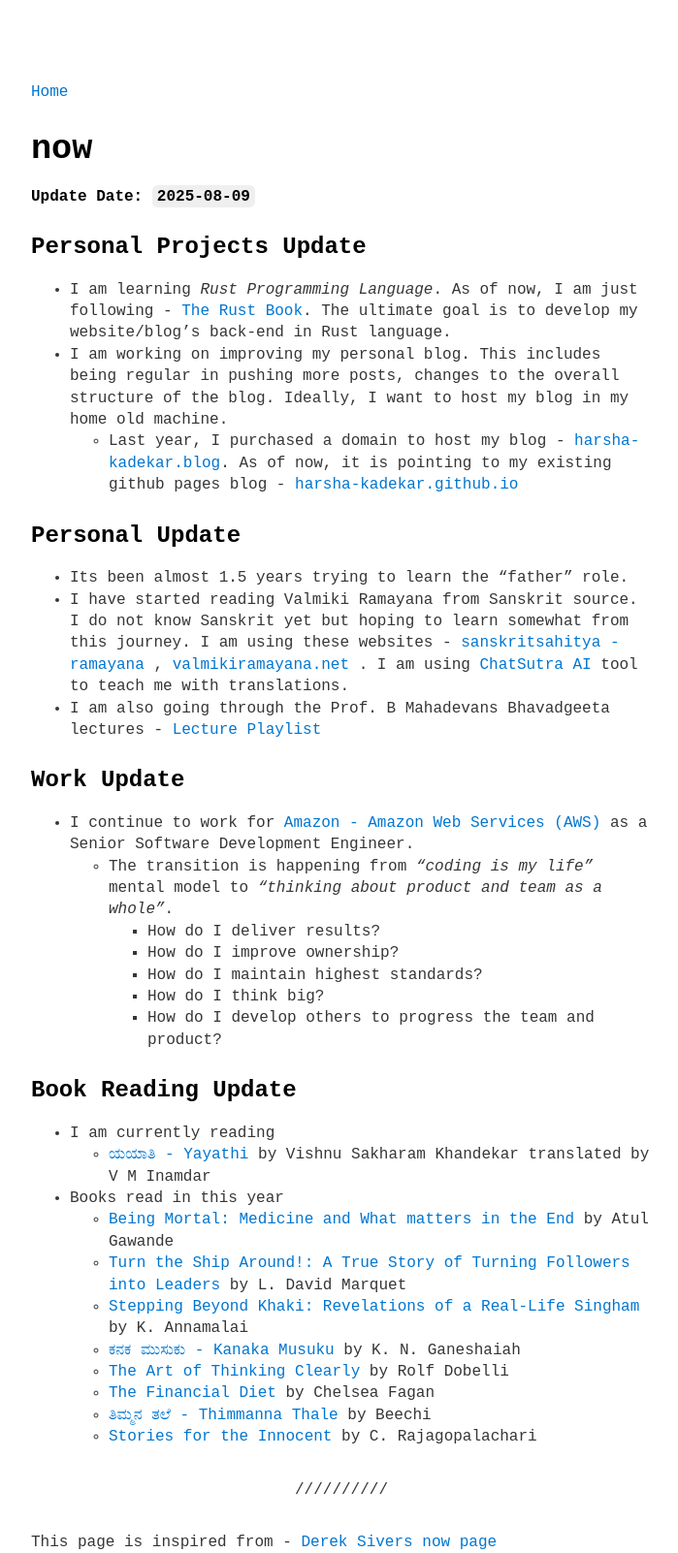
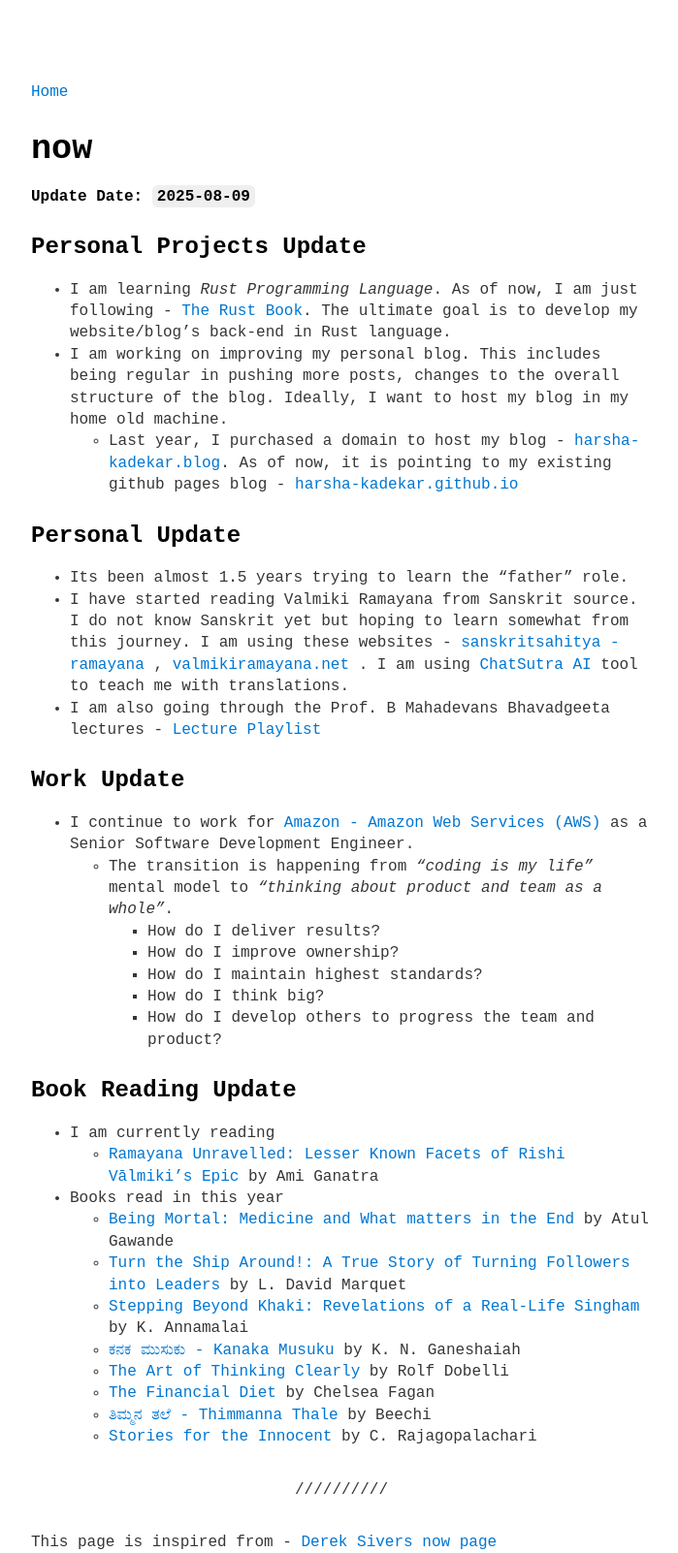
Before and after one commit to harsha-kadekar/harsha-kadekar.github.io, a Jekyll site: the page built from now.md, in a window 1280 px wide. Shown: the whole page at 97% size, without its empty margins (288-987 px from the left). Built offline with Jekyll 4.4.1, drawn with Linux system fonts in a browser that asks for light colours.

```diff
--- a/_data/menu.yml
+++ b/_data/menu.yml
@@ -17,8 +17,8 @@ entries:
 
   - title: <b>I am currently reading</b>
     entries:
-      - title: ಯಯಾತಿ - Yayathi
-        url: https://www.goodreads.com/book/show/107624640-yayathi
+      - title: Ramayana Unravelled
+        url: https://www.goodreads.com/book/show/61419158-ramayana-unravelled
   - title: <b>Pages in this blog</b>
     entries:
       - title: <i>to know about me</i>
--- a/now.md
+++ b/now.md
@@ -28,7 +28,7 @@ updated: 2025-08-09
 
 ## Book Reading Update
 - I am currently reading
-	- [ಯಯಾತಿ - Yayathi](https://www.goodreads.com/book/show/107624640-yayathi) by Vishnu Sakharam Khandekar translated by V M Inamdar
+	- [Ramayana Unravelled: Lesser Known Facets of Rishi Vālmiki’s Epic](https://www.goodreads.com/book/show/61419158-ramayana-unravelled) by Ami Ganatra
 - Books read in this year
 	- [Being Mortal: Medicine and What matters in the End](https://www.goodreads.com/book/show/20696006-being-mortal) by Atul Gawande
 	- [Turn the Ship Around!: A True Story of Turning Followers into Leaders](https://www.goodreads.com/book/show/16158601-turn-the-ship-around) by L. David Marquet
```
Also changed, not shown: other parts of now.md (+1 -1 lines), _posts/2025-10-15-book-summary-being-mortal.md (added, +28 -0 lines), movies.md (+1 -0 lines).
